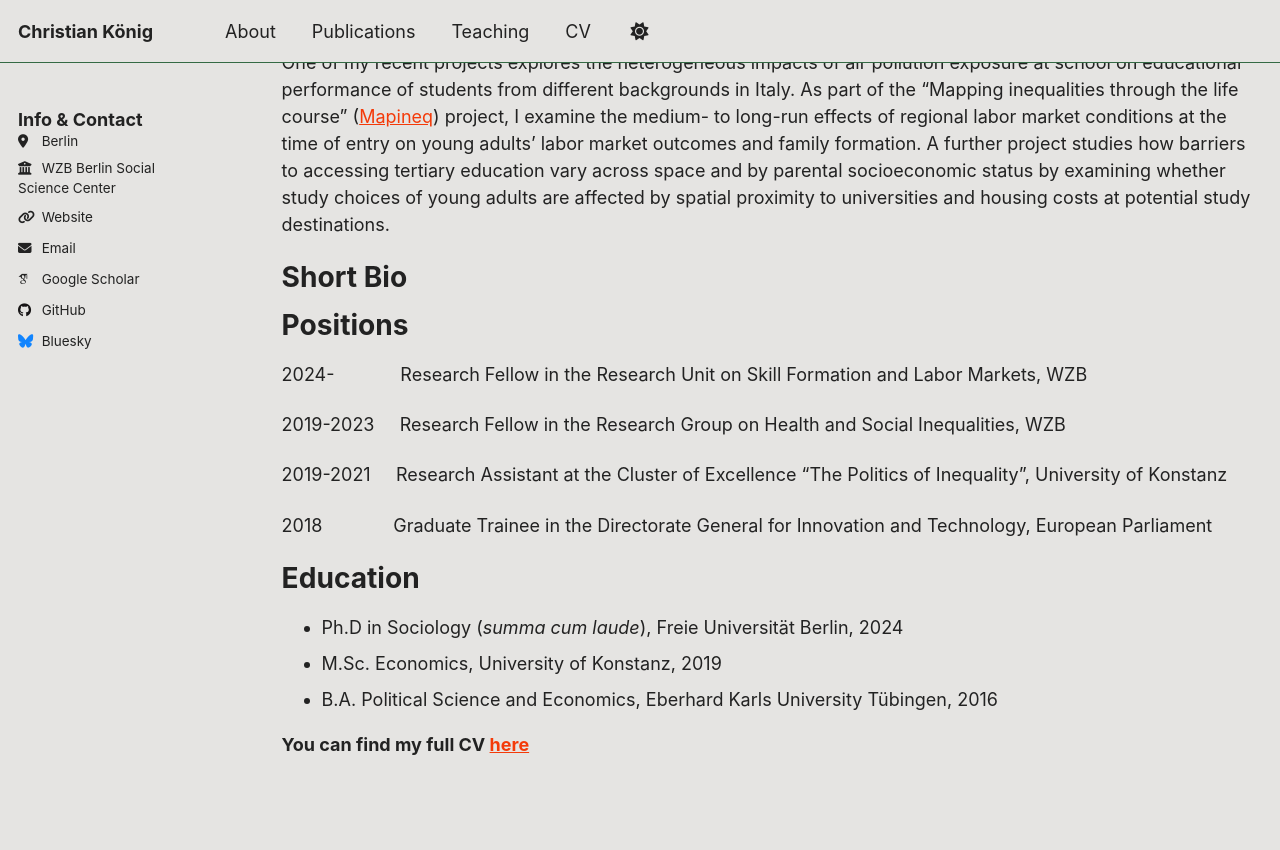
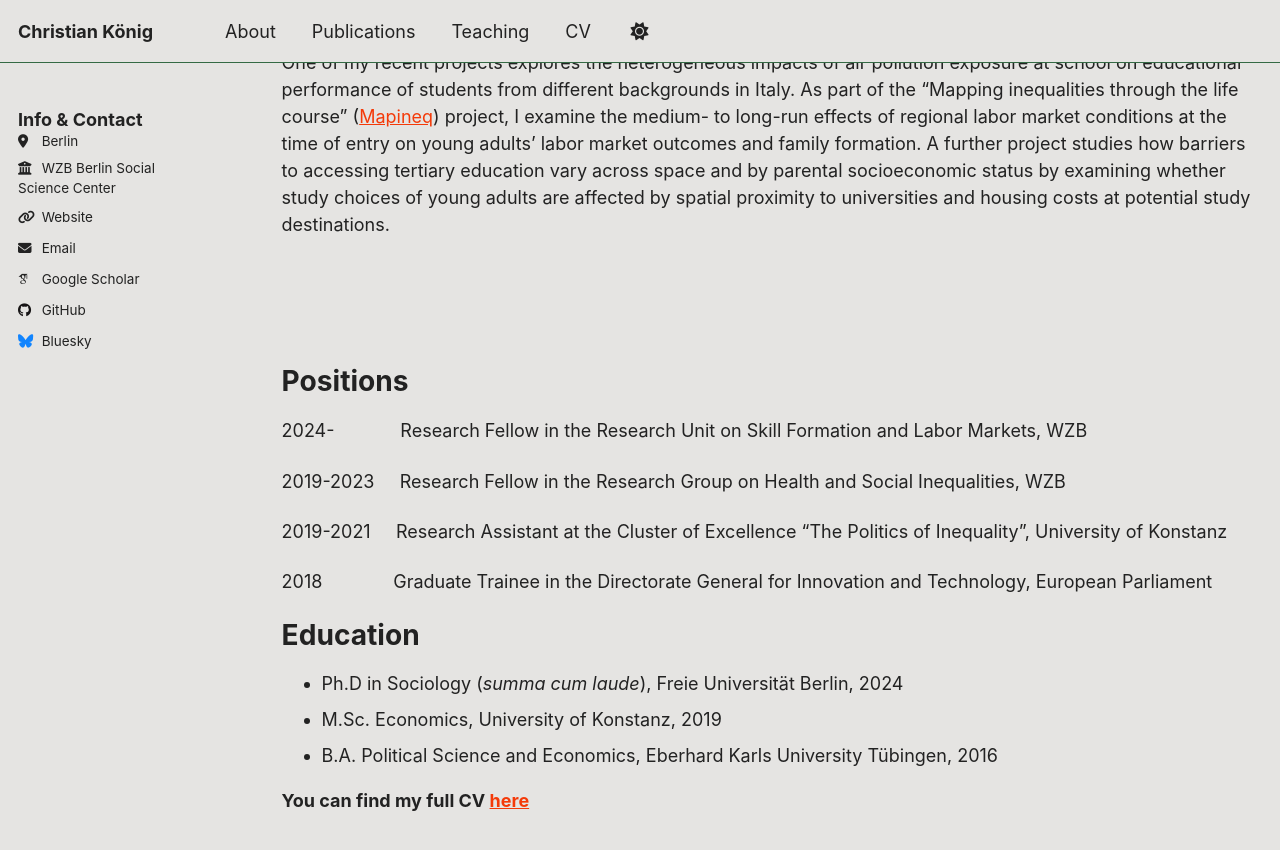
Before and after one commit to christian-koenig/christian-koenig.github.io, a Jekyll site: the page built from _pages/about_long.md, in a window 1280 px wide and 900 px high, scrolled down 735 px. Shown: the top 850 px of the window. Built offline with Jekyll 4.4.1, drawn with Linux system fonts in a browser that asks for light colours; some web fonts are replaced; a script that is not in the unit is left out.

Commit message:
about_long adjust

```diff
--- a/_pages/about_long.md
+++ b/_pages/about_long.md
@@ -21,8 +21,9 @@ My primary research interests lie in the **spatial dimension of causes, patterns
 
 One of my recent projects explores the heterogeneous impacts of air pollution exposure at school on educational performance of students from different backgrounds in Italy. As part of the "Mapping inequalities through the life course" ([Mapineq](https://mapineq.eu/)) project, I examine the medium- to long-run effects of regional labor market conditions at the time of entry on young adults' labor market outcomes and family formation. A further project studies how barriers to accessing tertiary education vary across space and by parental socioeconomic status by examining whether study choices of young adults are affected by spatial proximity to universities and housing costs at potential study destinations.
 
-
-# Short Bio
+<br>
+<br>
+<br>
 
 Positions
 ======
```
Also changed, not shown: _pages/cv.md (+0 -2 lines).
